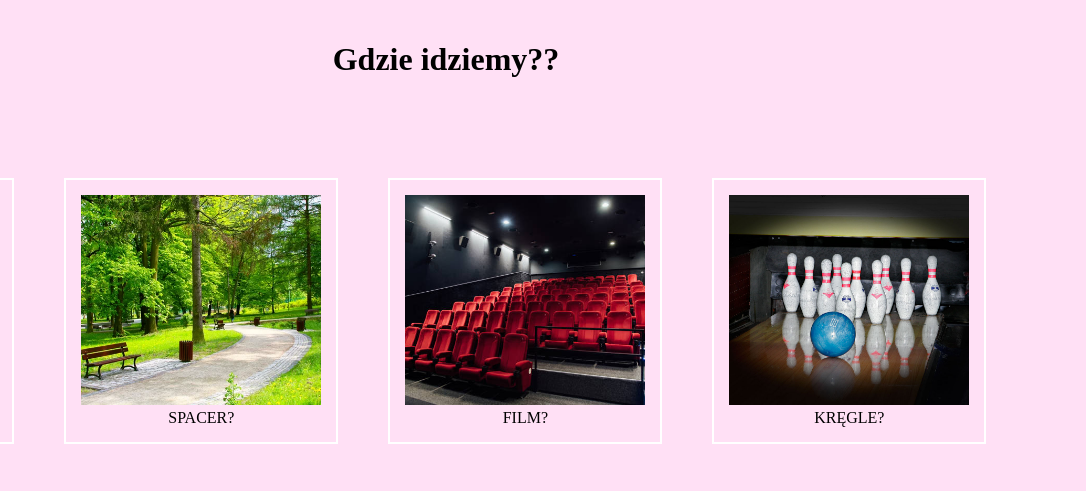
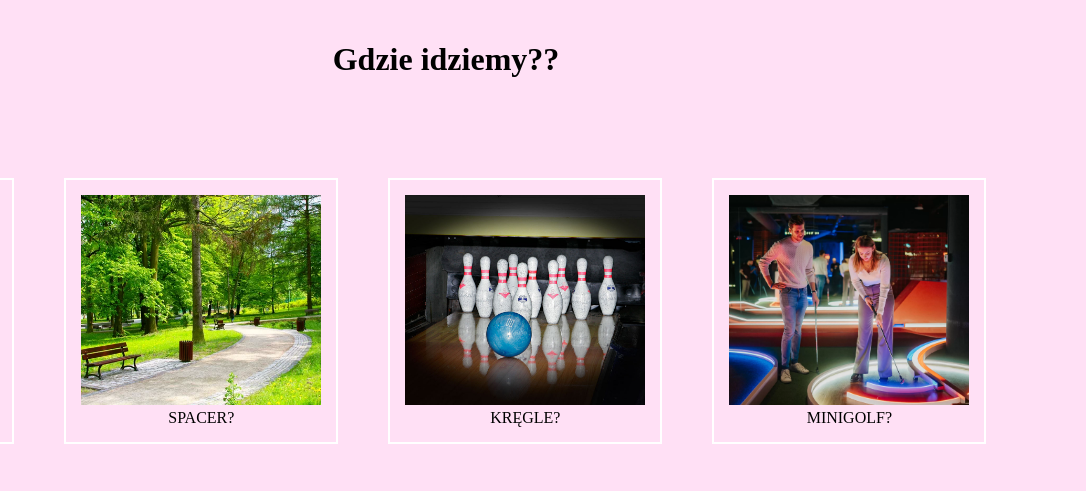
Before and after one commit to piotrek-dev/spotkanie, a plain HTML site: page sites/wybor_jedzenia.html in a window 1280 px wide. Shown: the top 491 px of the page, 194-1280 px from the left. Drawn offline with nearby package versions, Linux system fonts and the light colour scheme; a web font is replaced by a local one.

Commit message:
Update wybor_jedzenia.html

```diff
--- a/sites/wybor_jedzenia.html
+++ b/sites/wybor_jedzenia.html
@@ -19,10 +19,6 @@
             <div class="spacer">
                 <img src="../assets/park.jpg" alt="spacer" id="rozciagnij">
                 <p>SPACER?</p>
-            </div>
-            <div class="kino">
-                <img src="../assets/kino.jpg" alt="kino" id="rozciagnij">
-                <p>FILM?</p>
             </div>
             <div class="kregle">
                 <img src="../assets/kregle.jpg" alt="kregle" id="rozciagnij">
```
